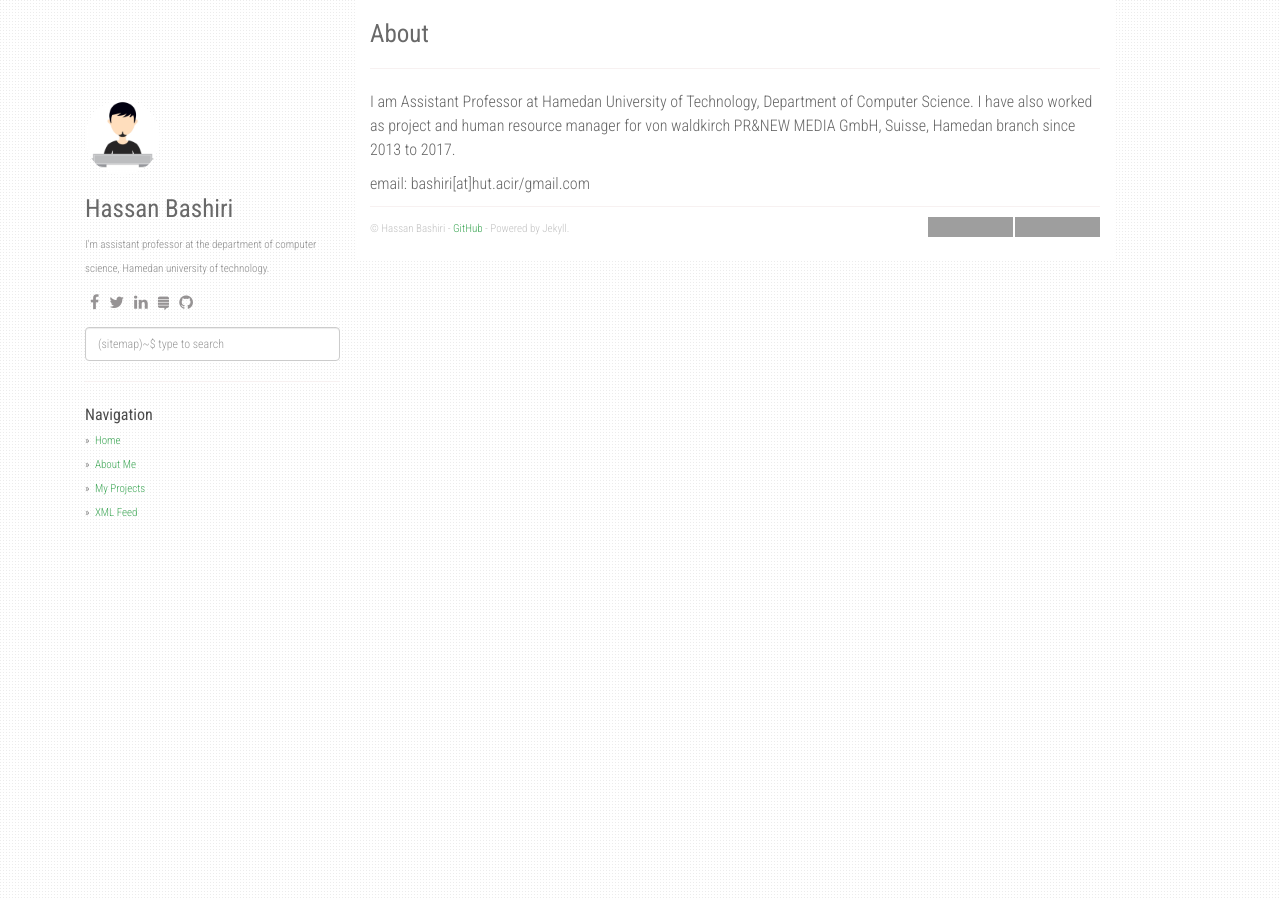
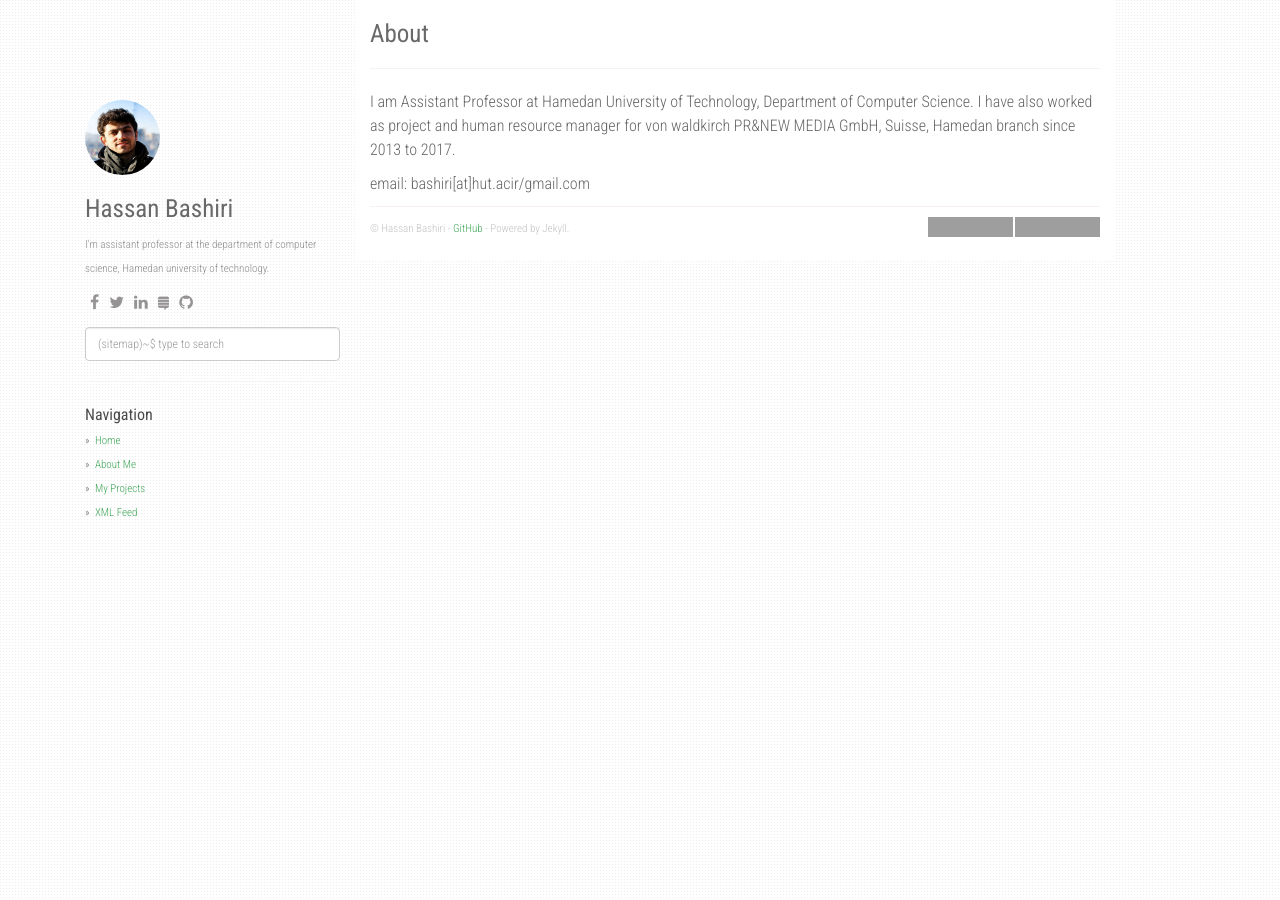
Before and after one commit to bashiri/bashiri.github.io, a Jekyll site: the page built from about.md, in a window 1280 px wide. Built offline with Jekyll 4.4.1, drawn with Linux system fonts in a browser that asks for light colours; nearby versions of some CDN libraries; grey boxes are pictures that could not be loaded.

Commit message:
Update _config.yml

```diff
--- a/_config.yml
+++ b/_config.yml
@@ -5,7 +5,7 @@ github: https://bashiri.github.io
 about: I'm assistant professor at the department of computer science, Hamedan university of technology.
 disqus_shortname: hbashiri
 google_analytics: UA-XXXXXXXX-Y
-avatar_url: /static/img/avatar.jpg
+avatar_url: /static/img/bashiri 3.jpg
 
 enableTags: true
 tagarray: []
```
